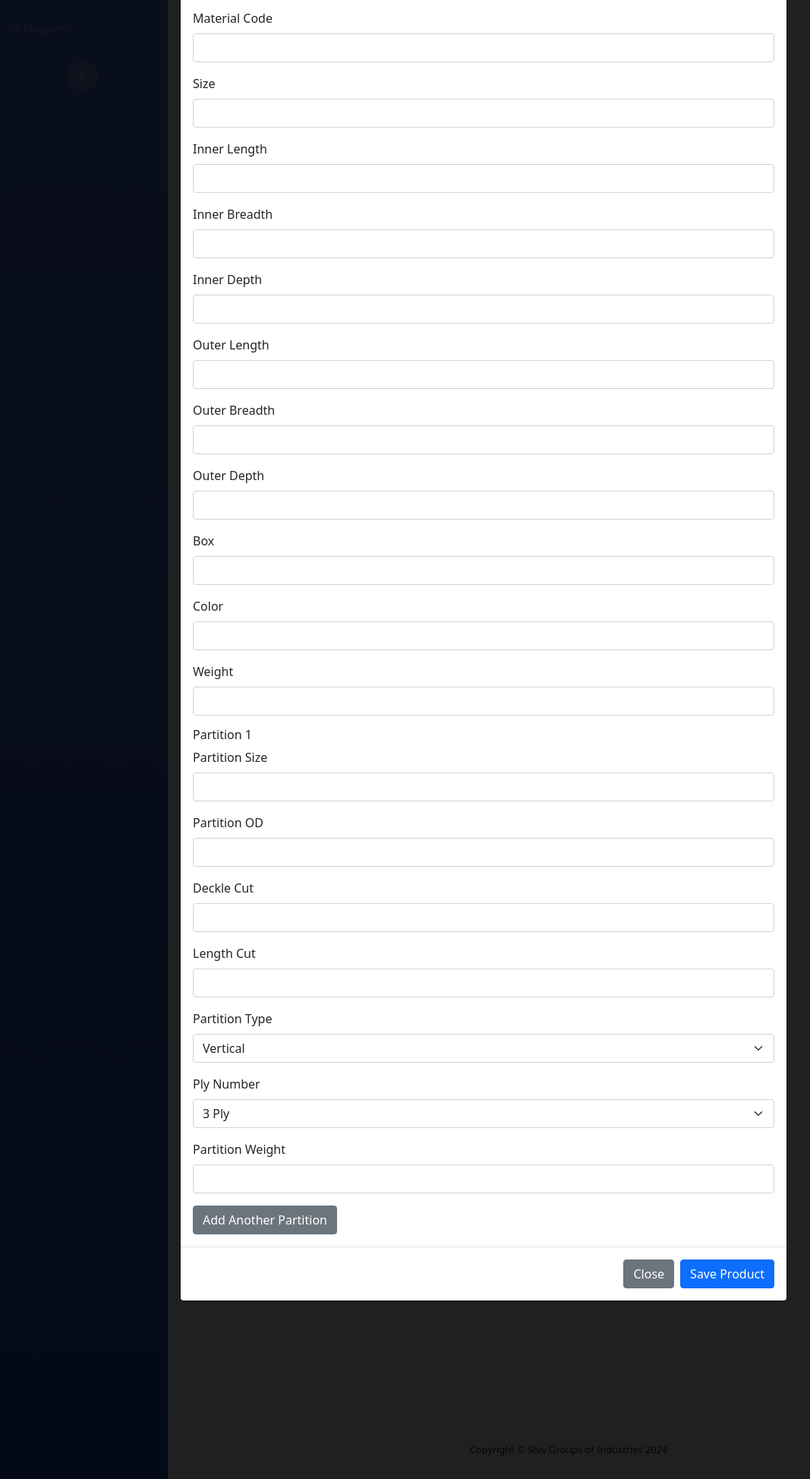
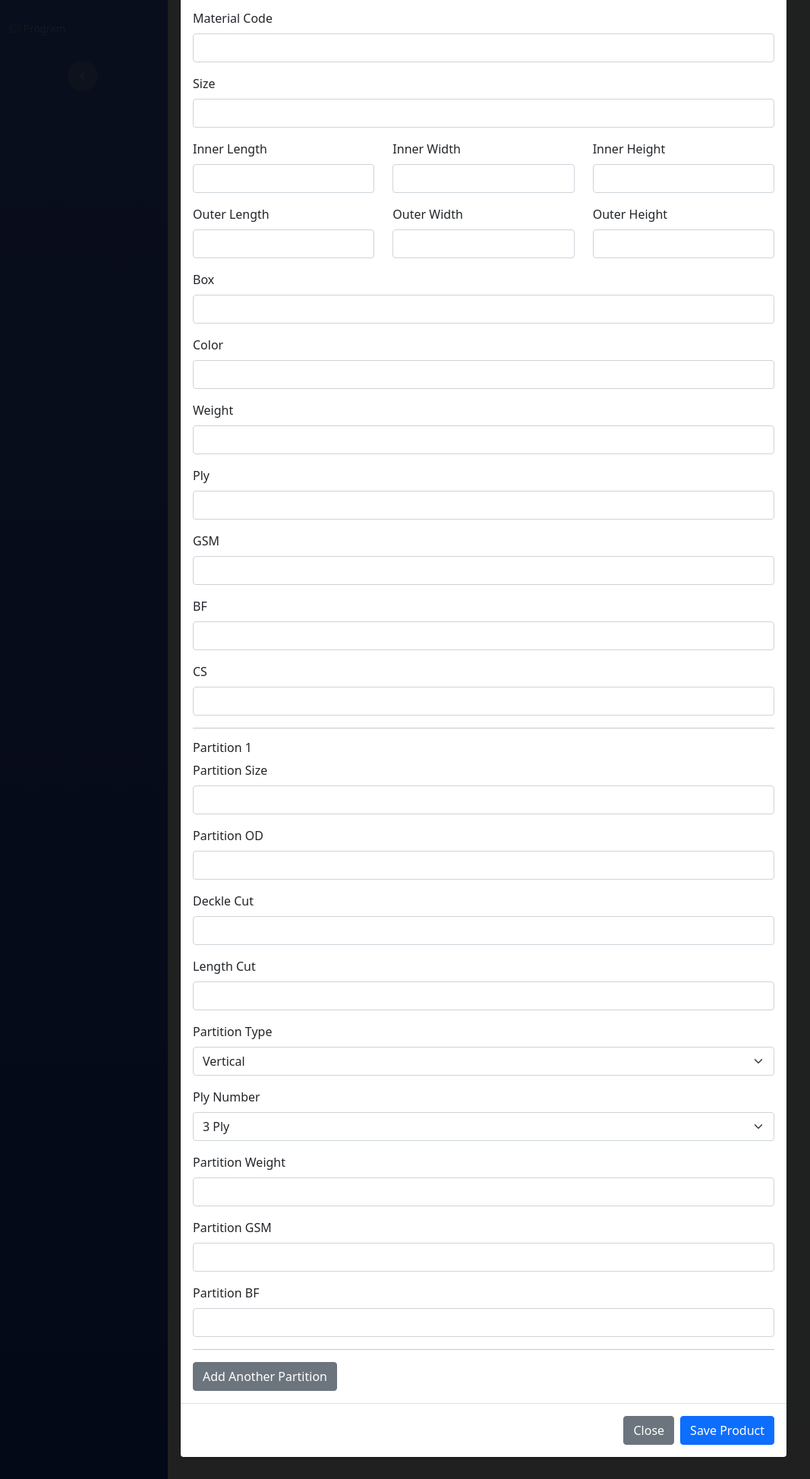
Before and after one commit to JANMAY007/SGIWebsite, a Django app: page /purchase-order/ in a window 1280 px wide, after a click on "Add Product". Shown: the part 268-2215 px from the top of the page at 76% size, without its empty margins (3-1070 px from the left). Run offline with Django 5.2, Linux system fonts and the light colour scheme; data that the repository does not hold is empty; some libraries are stand-ins or nearby versions.

Commit message:
Added few fields in product and its partitions

```diff
--- a/Corrugation/models.py
+++ b/Corrugation/models.py
@@ -33,6 +33,10 @@ class Product(models.Model):
     box = models.CharField(max_length=20)  # check this
     color = models.CharField(max_length=20)
     weight = models.CharField(max_length=7)
+    ply = models.CharField(max_length=15)
+    gsm = models.PositiveSmallIntegerField()
+    bf = models.PositiveSmallIntegerField()
+    cs = models.PositiveSmallIntegerField()
     objects = models.manager
 
     def __str__(self):
@@ -59,6 +63,8 @@ class Partition(models.Model):
     )
     ply_no = models.CharField(max_length=1, choices=ply_no_choices)
     partition_weight = models.CharField(max_length=7)
+    gsm = models.PositiveSmallIntegerField()
+    bf = models.PositiveSmallIntegerField()
     object = models.manager
 
     def __str__(self):
--- a/Corrugation/views.py
+++ b/Corrugation/views.py
@@ -118,7 +118,10 @@ def add_product(request):
         box = request.POST['box']
         color = request.POST['color']
         weight = request.POST['weight']
-
+        ply = request.POST['ply']
+        gsm = request.POST['gsm']
+        bf = request.POST['bf']
+        cs = request.POST['cs']
         product = Product.objects.create(
             product_name=product_name,
             box_no=box_no,
@@ -132,7 +135,11 @@ def add_product(request):
             outer_depth=outer_depth,
             box=box,
             color=color,
-            weight=weight
+            weight=weight,
+            ply=ply,
+            gsm=gsm,
+            bf=bf,
+            cs=cs
         )
 
         partition_size = request.POST.getlist('partition_size')
@@ -142,6 +149,8 @@ def add_product(request):
         partition_type = request.POST.getlist('partition_type')
         ply_no = request.POST.getlist('ply_no')
         partition_weight = request.POST.getlist('partition_weight')
+        partition_gsm = request.POST.getlist('partition_gsm')
+        partition_bf = request.POST.getlist('partition_bf')
 
         for i in range(len(partition_size)):
             Partition.objects.create(
@@ -152,7 +161,9 @@ def add_product(request):
                 length_cut=length_cut[i],
                 partition_type=partition_type[i],
                 ply_no=ply_no[i],
-                partition_weight=partition_weight[i]
+                partition_weight=partition_weight[i],
+                gsm=partition_gsm[i],
+                bf=partition_bf[i]
             )
         return redirect('Corrugation:purchase_order')
     return redirect('Corrugation:purchase_order')
--- a/templates/purchase_order.html
+++ b/templates/purchase_order.html
@@ -127,29 +127,35 @@
                             <label for="size" class="form-label">Size</label>
                             <input type="text" class="form-control" id="size" name="size" required>
                         </div>
-                        <div class="mb-3">
+                        <!-- Inner Dimensions -->
+                        <div class="row mb-3">
+                            <div class="col">
                                 <label for="inner_length" class="form-label">Inner Length</label>
                                 <input type="number" class="form-control" id="inner_length" name="inner_length" required>
                             </div>
-                        <div class="mb-3">
-                            <label for="inner_breadth" class="form-label">Inner Breadth</label>
+                            <div class="col">
+                                <label for="inner_breadth" class="form-label">Inner Width</label>
                                 <input type="number" class="form-control" id="inner_breadth" name="inner_breadth" required>
                             </div>
-                        <div class="mb-3">
-                            <label for="inner_depth" class="form-label">Inner Depth</label>
+                            <div class="col">
+                                <label for="inner_depth" class="form-label">Inner Height</label>
                                 <input type="number" class="form-control" id="inner_depth" name="inner_depth" required>
                             </div>
-                        <div class="mb-3">
+                        </div>
+                        <!-- Outer Dimensions -->
+                        <div class="row mb-3">
+                            <div class="col">
                                 <label for="outer_length" class="form-label">Outer Length</label>
                                 <input type="number" class="form-control" id="outer_length" name="outer_length" required>
                             </div>
-                        <div class="mb-3">
-                            <label for="outer_breadth" class="form-label">Outer Breadth</label>
+                            <div class="col">
+                                <label for="outer_breadth" class="form-label">Outer Width</label>
                                 <input type="number" class="form-control" id="outer_breadth" name="outer_breadth" required>
                             </div>
-                        <div class="mb-3">
-                            <label for="outer_depth" class="form-label">Outer Depth</label>
+                            <div class="col">
+                                <label for="outer_depth" class="form-label">Outer Height</label>
                                 <input type="number" class="form-control" id="outer_depth" name="outer_depth" required>
+                            </div>
                         </div>
                         <div class="mb-3">
                             <label for="box" class="form-label">Box</label>
@@ -163,7 +169,23 @@
                             <label for="weight" class="form-label">Weight</label>
                             <input type="text" class="form-control" id="weight" name="weight" required>
                         </div>
-
+                        <div class="mb-3">
+                            <label for="ply" class="form-label">Ply</label>
+                            <input type="text" class="form-control" id="ply" name="ply" required>
+                        </div>
+                        <div class="mb-3">
+                            <label for="gsm" class="form-label">GSM</label>
+                            <input type="number" class="form-control" id="gsm" name="gsm" required>
+                        </div>
+                        <div class="mb-3">
+                            <label for="bf" class="form-label">BF</label>
+                            <input type="number" class="form-control" id="bf" name="bf" required>
+                        </div>
+                        <div class="mb-3">
+                            <label for="cs" class="form-label">CS</label>
+                            <input type="number" class="form-control" id="cs" name="cs" required>
+                        </div>
+                        <hr>
                         <!-- Partition Fields -->
                         <div id="partitions">
                             <div class="partition mb-3" id="partition_0">
@@ -205,8 +227,17 @@
                                     <label for="partition_weight_0" class="form-label">Partition Weight</label>
                                     <input type="text" class="form-control" id="partition_weight_0" name="partition_weight_0" required>
                                 </div>
+                                <div class="mb-3">
+                                    <label for="partition_gsm_0" class="form-label">Partition GSM</label>
+                                    <input type="number" class="form-control" id="partition_gsm_0" name="partition_gsm_0" required>
+                                </div>
+                                <div class="mb-3">
+                                    <label for="partition_bf_0" class="form-label">Partition BF</label>
+                                    <input type="number" class="form-control" id="partition_bf_0" name="partition_bf_0" required>
                                 </div>
                             </div>
+                        </div>
+                        <hr>
                         <button type="button" class="btn btn-secondary" id="addPartitionBtn">Add Another Partition</button>
                     </form>
                 </div>
@@ -263,6 +294,14 @@
                             <label for="partition_weight_${partitionCount}" class="form-label">Partition Weight</label>
                             <input type="text" class="form-control" id="partition_weight_${partitionCount}" name="partition_weight_${partitionCount}" required>
                         </div>
+                        <div class="mb-3">
+                            <label for="partition_gsm_${partitionCount}" class="form-label">Partition GSM</label>
+                            <input type="number" class="form-control" id="partition_gsm_${partitionCount}" name="partition_gsm_${partitionCount}" required>
+                        </div>
+                        <div class="mb-3">
+                            <label for="partition_bf_${partitionCount}" class="form-label">Partition BF</label>
+                            <input type="number" class="form-control" id="partition_bf_${partitionCount}" name="partition_bf_${partitionCount}" required>
+                        </div>
                     </div>
                 `;
                 partitionCount++;
```
Also changed, not shown: README.md. Lines whose indentation alone changed are shown as unchanged.
